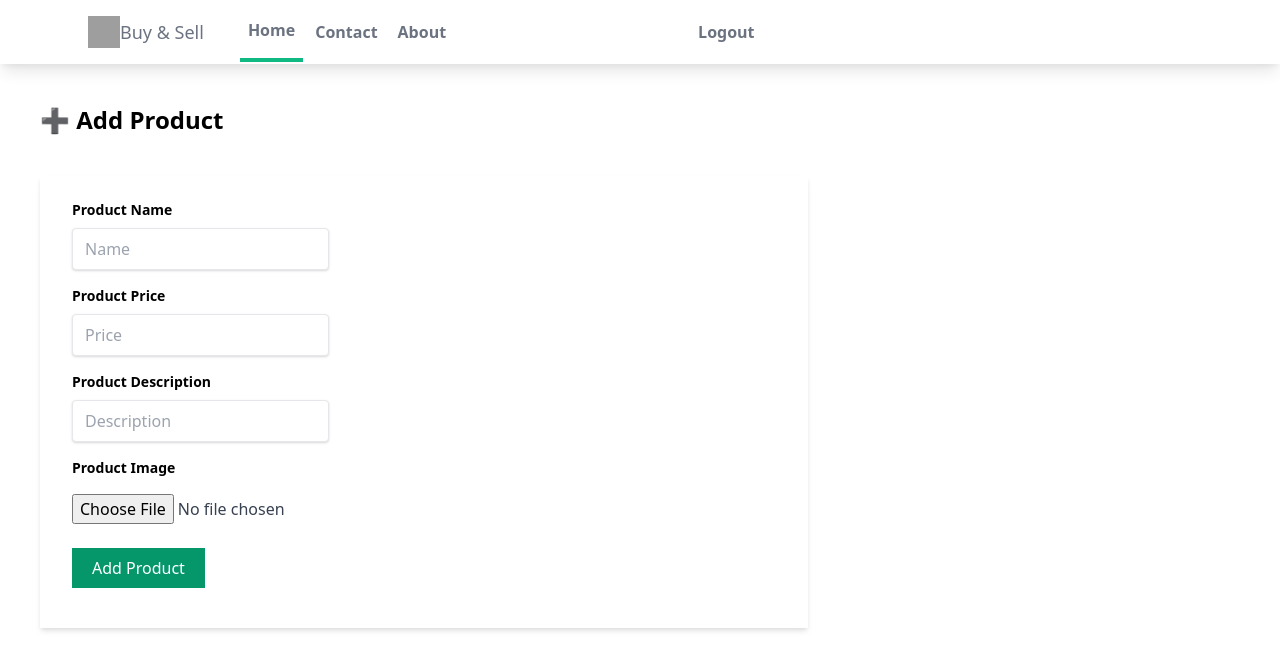
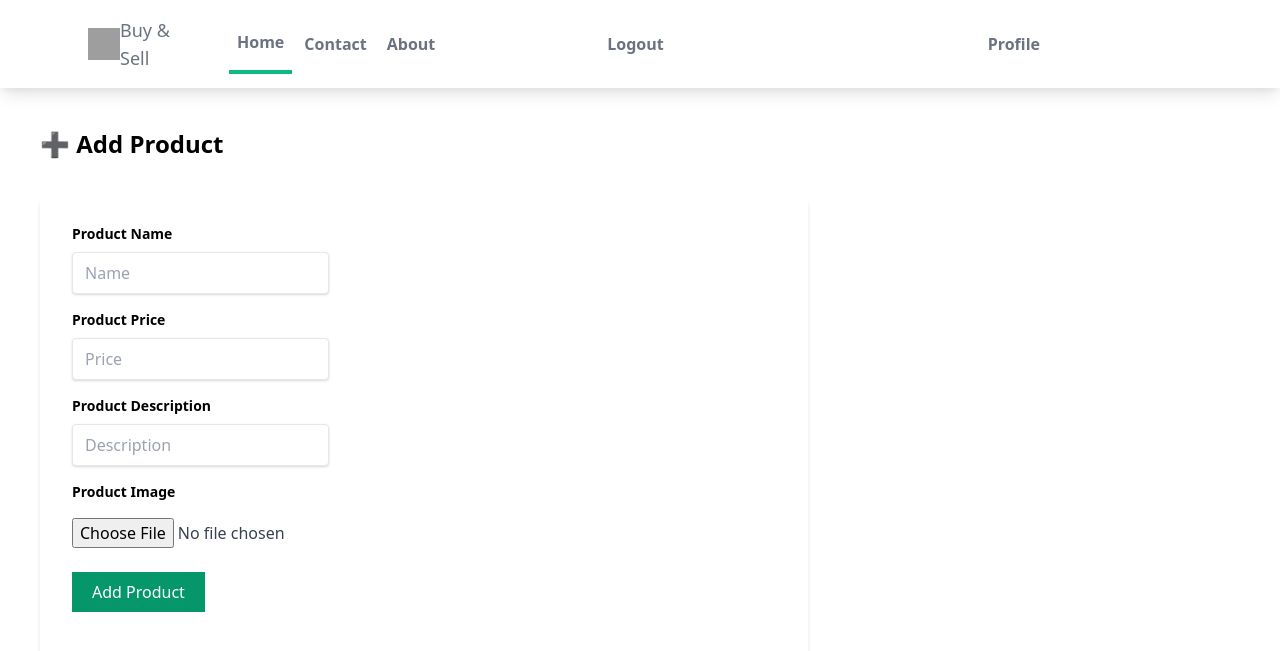
Before and after one commit to endang-ismaya/django4-ecommerce, a Django app: page /products/add/ in a window 1280 px wide. Shown: the top 651 px of the page. Run offline with Django 4.2, Linux system fonts and the light colour scheme; the visitor is signed in with stand-in values (Sample User, id 1); style sheets or scripts are compiled from the project's sources; parts of the project's set-up code (start-up, migrations or seed data) failed here and were passed over; grey boxes are pictures that could not be loaded.

Commit message:
add @login_required on profile page

```diff
--- a/_src/settings.py
+++ b/_src/settings.py
@@ -130,3 +130,4 @@ MEDIA_URL = "/media/"
 
 # Auth
 LOGIN_REDIRECT_URL = "app_ecommerce:products"
+LOGIN_URL = "app_users:login"
--- a/app_ecommerce/templates/app_ecommerce/base.html
+++ b/app_ecommerce/templates/app_ecommerce/base.html
@@ -39,13 +39,18 @@
               {% if user.is_authenticated %}
               <a
                 href="{% url 'app_users:logout' %}"
-                class="py-4 px-60 text-gray-500 font-semibold"
+                class="py-4 px-40 text-gray-500 font-semibold"
                 >Logout</a
+              >
+              <a
+                href="{% url 'app_users:profile' %}"
+                class="py-4 px-40 text-gray-500 font-semibold"
+                >Profile</a
               >
               {% else %}
               <a
                 href="{% url 'app_users:login' %}"
-                class="py-4 px-60 text-gray-500 font-semibold"
+                class="py-4 px-40 text-gray-500 font-semibold"
                 >Login</a
               >
               {% endif %}
--- a/app_users/urls.py
+++ b/app_users/urls.py
@@ -16,4 +16,5 @@ urlpatterns = [
         auth_view.LogoutView.as_view(template_name="app_users/logout.html"),
         name="logout",
     ),
+    path("profile/", views.profile, name="profile"),
 ]
--- a/app_users/views.py
+++ b/app_users/views.py
@@ -1,5 +1,6 @@
 from django.shortcuts import redirect, render
 from .forms import NewUserForm
+from django.contrib.auth.decorators import login_required
 
 # Create your views here.
 def register(request):
@@ -19,3 +20,8 @@ def register(request):
     return render(
         request=request, template_name="app_users/register.html", context=context
     )
+
+
+@login_required
+def profile(request):
+    return render(request, "app_users/profile.html")
```
Also changed, not shown: app_users/templates/app_users/profile.html (added, +7 -0 lines).
